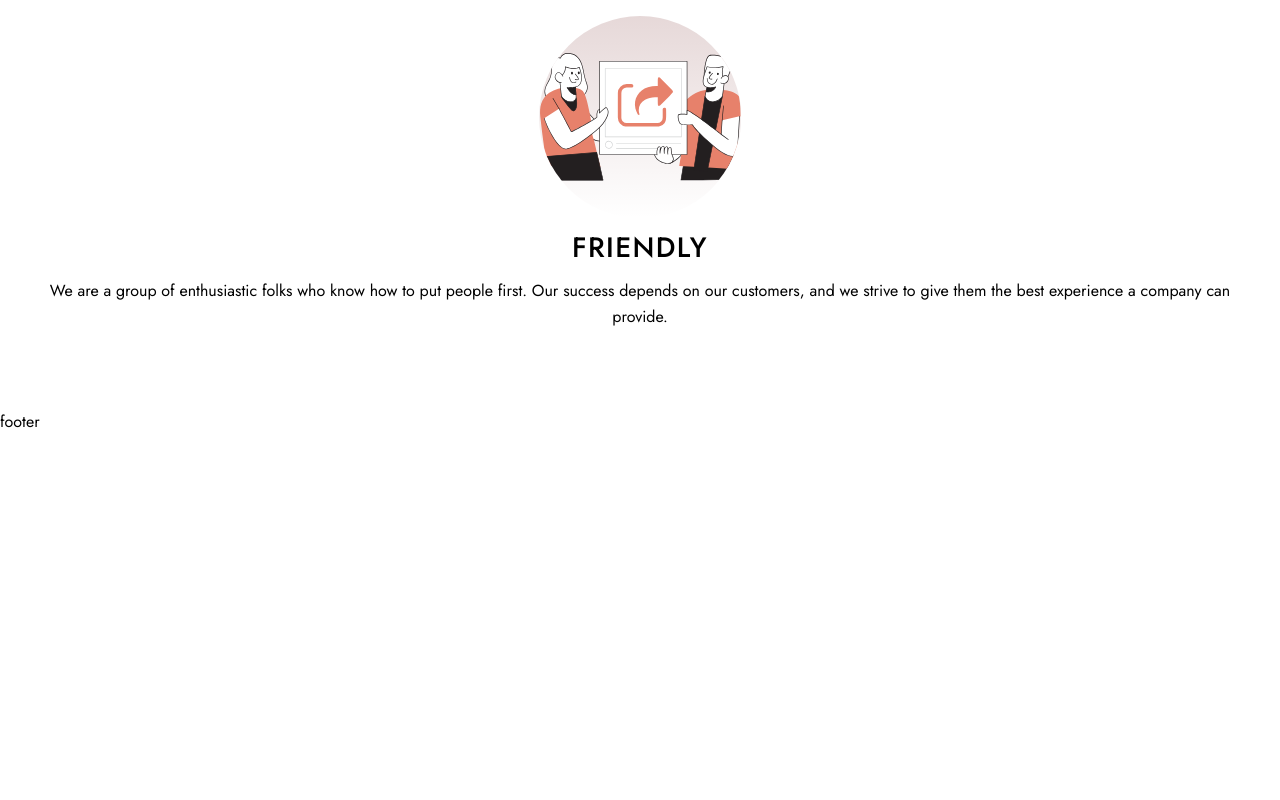
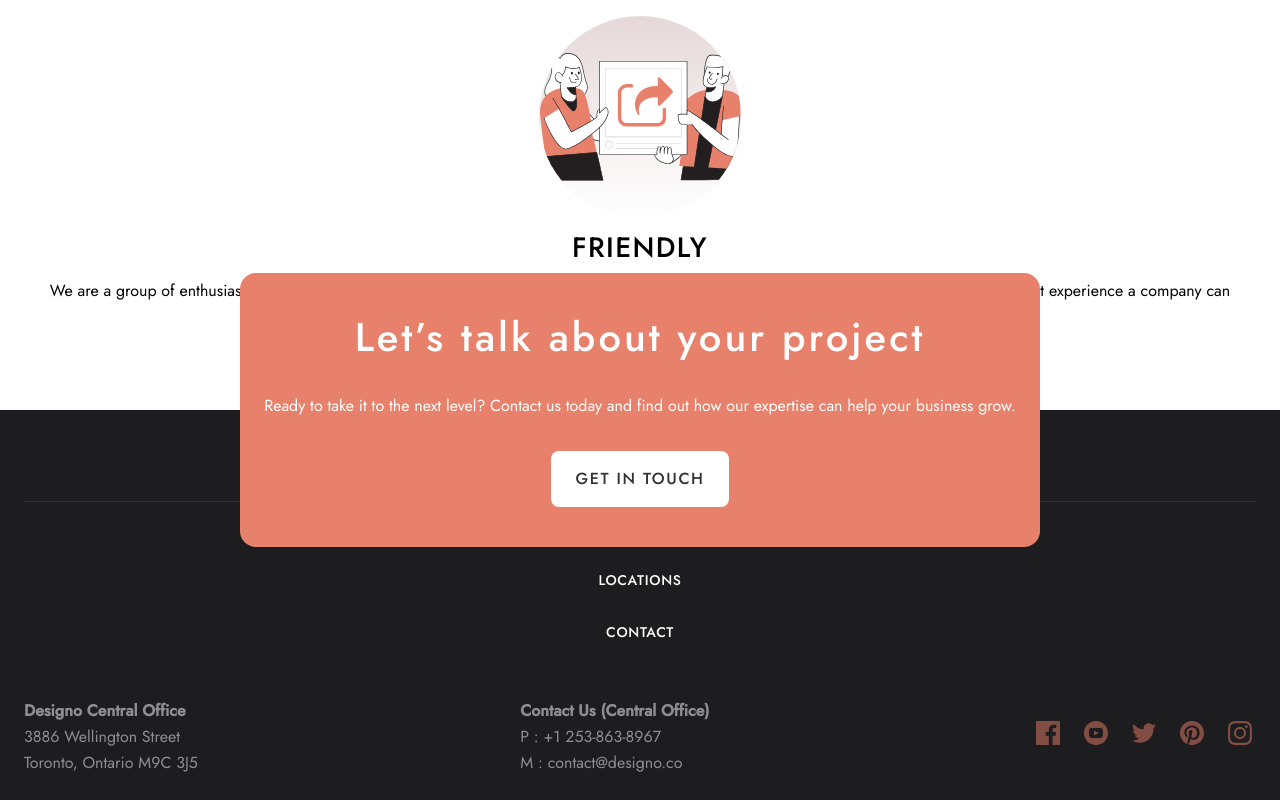
Before and after one commit to OXsatoshi/Designo, a Next.js app: page / in a window 1280 px wide. Shown: the part 2218-3018 px from the top of the page. Before the commit the page ends 2652 px from the top, so only its background shows below. Built offline with nearby package versions, Linux system fonts and the light colour scheme.

Commit message:
feat: Implement footer

```diff
--- a/app/_components/layout/footer.tsx
+++ b/app/_components/layout/footer.tsx
@@ -1,3 +1,100 @@
+import Link from "next/link";
+
+import Image from "next/image";
+import logo from "../../../public/assets/shared/desktop/logo-light.png";
+import { navLinks } from "./navigation/nav-links";
+import { SocialMediaList } from "../social-links";
+function TalkAbout() {
+  return (
+    <div
+      className="absolute top-0 -translate-y-1/2 flex flex-col justify-center items-center gap-8 text-center  bg-peach
+      rounded-2xl py-10 px-6 text-white"
+    >
+      <h3 className="text-preset-2">Let’s talk about your project</h3>
+      <p className="text-body">
+        Ready to take it to the next level? Contact us today and find out how
+        our expertise can help your business grow.
+      </p>
+      <Link
+        href="/about"
+        className="bg-white text-dark-grey text-h3 px-6 py-4 rounded-lg font-medium uppercase
+        tracking-widest transition-colors duration-200 hover:bg-light-peach hover:text-white
+        active:bg-light-peach active:text-white focus-visible:outline-2 focus-visible:outline-offset-2
+        focus-visible:outline-white"
+      >
+        Get in Touch
+      </Link>
+    </div>
+  );
+}
 export default function Footer() {
-  return <h1>footer</h1>;
+  return (
+    <footer className="relative flex flex-col justify-center  items-center gap-10 py-6 px-6 pbs-60 mbs-60 bg-black">
+      <TalkAbout />
+      <div>
+        <Link href="/" aria-label="Designo Homepage">
+          <Image
+            src={logo}
+            alt=""
+            className="w-49 h-6.75 object-contain  mx-auto"
+          />
+        </Link>
+      </div>
+      <nav
+        aria-label="Footer navigation"
+        className={`text-white uppercase border-t border-t-dark-grey self-stretch`}
+      >
+        <ul>
+          {navLinks.map(({ href, label }) => (
+            <li key={href}>
+              <Link
+                href={href}
+                className="block px-6 py-4 text-center text-sm font-medium tracking-wider
+                transition-colors duration-200 focus:outline-none focus-visible:ring-2
+                focus-visible:ring-inset focus-visible:ring-white"
+              >
+                {label}
+              </Link>
+            </li>
+          ))}
+        </ul>
+      </nav>
+      <address
+        className="not-italic w-full flex flex-col sm:flex-row items-center justify-between
+        text-center sm:text-left gap-10 opacity-50 text-body text-white"
+      >
+        <div>
+          <span className="block font-bold">Designo Central Office</span>
+          <span className="block">3886 Wellington Street</span>
+          <span className="block">Toronto, Ontario M9C 3J5</span>
+        </div>
+
+        <div>
+          <span className="block font-bold">Contact Us (Central Office)</span>
+          <span className="block">
+            P :{" "}
+            <a
+              href="tel:+12538638967"
+              className="hover:underline focus-visible:outline-1 focus-visible:outline-white"
+            >
+              +1 253-863-8967
+            </a>
+          </span>
+          <span className="block">
+            M :{" "}
+            <a
+              href="mailto:contact@designo.co"
+              className="hover:underline focus-visible:outline-1 focus-visible:outline-white"
+            >
+              contact@designo.co
+            </a>
+          </span>
+        </div>
+
+        <div className="flex justify-center sm:justify-end w-full sm:w-auto">
+          <SocialMediaList />
+        </div>
+      </address>
+    </footer>
+  );
 }
--- /dev/null
+++ b/app/_components/social-links.tsx
@@ -0,0 +1,61 @@
+import Image from "next/image";
+import Link from "next/link";
+export interface SocialLink {
+  name: string;
+  href: string;
+  iconUrl: string;
+}
+
+export const SOCIAL_LINKS: SocialLink[] = [
+  {
+    name: "Facebook",
+    href: "https://facebook.com",
+    iconUrl: "/assets/shared/desktop/icon-facebook.svg",
+  },
+  {
+    name: "YouTube",
+    href: "https://youtube.com",
+    iconUrl: "/assets/shared/desktop/icon-youtube.svg",
+  },
+  {
+    name: "Twitter",
+    href: "https://twitter.com",
+    iconUrl: "/assets/shared/desktop/icon-twitter.svg",
+  },
+  {
+    name: "Pinterest",
+    href: "https://pinterest.com",
+    iconUrl: "/assets/shared/desktop/icon-pinterest.svg",
+  },
+  {
+    name: "Instagram",
+    href: "https://instagram.com",
+    iconUrl: "/assets/shared/desktop/icon-instagram.svg",
+  },
+];
+export function SocialMediaList() {
+  return (
+    <ul className="flex items-center gap-4">
+      {SOCIAL_LINKS.map((social) => (
+        <li key={social.name}>
+          <Link
+            href={social.href}
+            target="_blank"
+            rel="noopener noreferrer"
+            aria-label={`Visit Designo on ${social.name}`}
+            className="group p-1 inline-block focus-visible:outline-2 focus-visible:outline-peach"
+          >
+            <Image
+              src={social.iconUrl}
+              alt=""
+              aria-hidden="true"
+              width={24}
+              height={24}
+              className="transition-opacity duration-200 group-hover:opacity-75"
+            />
+          </Link>
+        </li>
+      ))}
+    </ul>
+  );
+}
```
